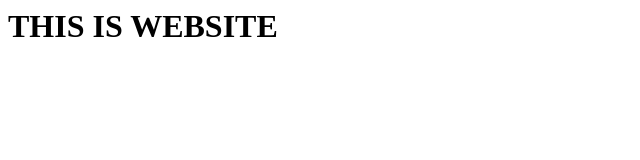
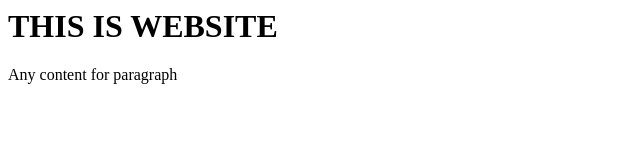
Before and after one commit to Nimasha21/git-tutorial, a plain HTML site: page prj01/index.html in a window 1280 px wide. Shown: the whole page, without its empty margins (0-640 px from the left). Drawn offline with Linux system fonts and the light colour scheme.

Commit message:
Update index.html

```diff
--- a/prj01/index.html
+++ b/prj01/index.html
@@ -4,5 +4,7 @@
 <BODY>
 <H1>THIS IS WEBSITE
 </H1>
+<p>Any content for paragraph
+</p>
 </BODY>
 </HTML>
```
